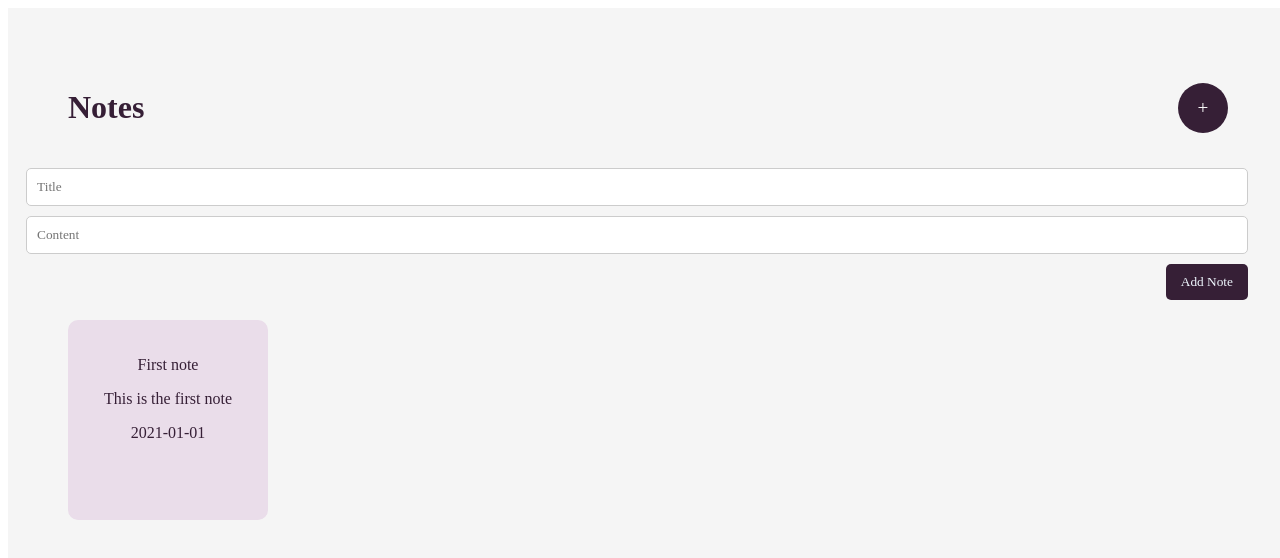
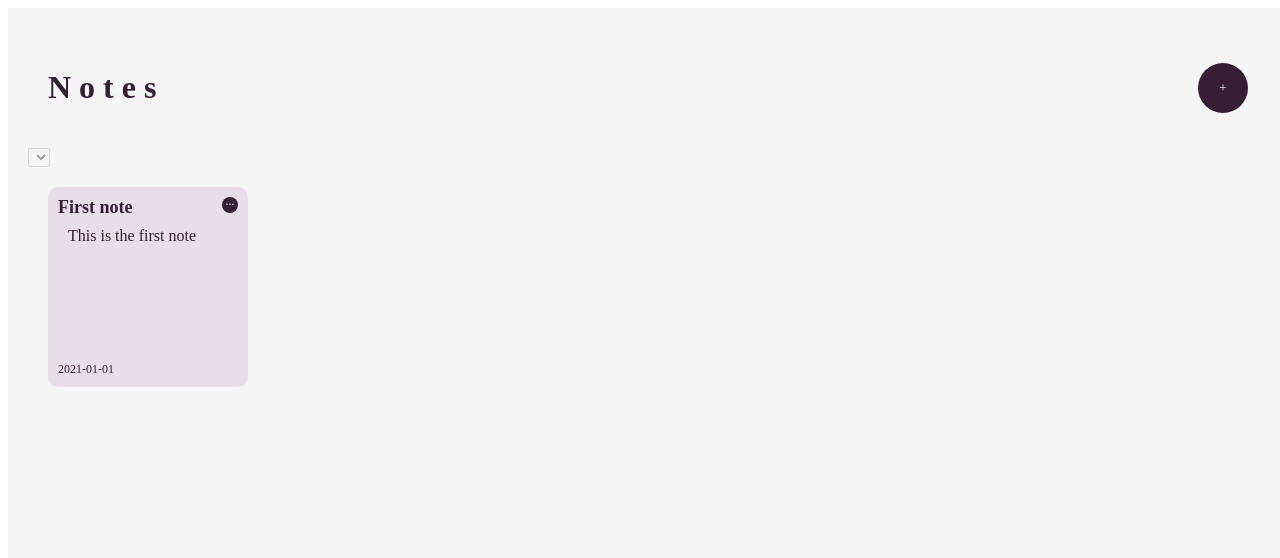
Before and after one commit to boybutterfly1/Notes, a Vue app: page / in a window 1280 px wide. Shown: the top 558 px of the page. Built offline with nearby package versions, Linux system fonts and the light colour scheme.

Commit message:
NotesItem buttons

```diff
--- a/src/App.vue
+++ b/src/App.vue
@@ -1,5 +1,5 @@
 <script setup>
-import NotesForm from '@/components/NotesForm.vue'
+import NotesHeader from '@/components/NotesHeader.vue'
 import NotesList from '@/components/NotesList.vue'
 import { useNotesStore } from '@/store/index'
 import { ref } from 'vue';
@@ -10,24 +10,18 @@ const notesStore = useNotesStore();
 
 <template>
   <main>
-    <div class="container">
-      <header>
-        <h1 style="font-weight:900;">Notes</h1>
-        <button>+</button>
-      </header>
-      <notes-form>
-
-      </notes-form>
+      <notes-header />
+      <select disabled value="">Sort by
+        <option v-for="option in sortOptions"></option>
+      </select>
       <notes-list
       :notes="notesStore.notes"
       />
-    </div>
   </main>
 </template>
 
 <style scoped>
 * {
-
   font-family: Avenir;
 }
 main {
@@ -37,15 +31,9 @@ main {
   padding: 20px;
   box-sizing: border-box;
   background-color: #f5f5f5;
-  text-align: center;
   color: #361f36;
 }
-header {
-  margin: 20px;
-  display: flex;
-  justify-content: space-between;
-  align-items: center;
-}
+
 header button {
   width: 50px;
   height: 50px;
@@ -62,11 +50,6 @@ header button:hover {
   background-color: #662d66;
 }
 .container {
-  margin: 0 auto;
   padding: 20px;
 }
-.cards-container {
-  display: flex;
-  flex-wrap: wrap;
-}
 </style>
--- a/src/components/NotesForm.vue
+++ b/src/components/NotesForm.vue
@@ -1,5 +1,5 @@
 <script setup>
-import ItemButton from '@/components/UI/ItemButton.vue'
+import MyButton from '@/components/UI/MyButton.vue'
 import { useNotesStore } from '@/store/index'
 import { ref } from 'vue'
 
@@ -35,11 +35,11 @@ const addNote = () => {
             v-model="note.content"
             placeholder="Content"
         >
-        <item-button
+        <my-button
             @click="addNote"
         >
             Add Note
-        </item-button>
+        </my-button>
     </div>
 
 </template>
--- /dev/null
+++ b/src/components/NotesHeader.vue
@@ -0,0 +1,55 @@
+<script setup>
+import MyButton from '@/components/UI/MyButton.vue'
+import NotesForm from '@/components/NotesForm.vue'
+import { ref } from 'vue'
+
+const modal = ref(false)
+</script>
+
+<template>
+  <header>
+    <h1 style="font-weight:900;">N o t e s</h1>
+    <my-button
+      style="height: 50px; width: 50px; border-radius: 100%;"
+      @click="modal = true"
+    >+</my-button>
+  </header>
+  <div class="modal" v-if="modal" @click="modal = false">
+    <div class="modal-content" @click.stop>
+      <notes-form/>
+    </div>
+  </div>
+</template>
+
+<style scoped>
+header {
+  margin: 20px;
+  display: flex;
+  justify-content: space-between;
+  align-items: center;
+}
+.modal {
+    position: absolute;
+    width: 100%;
+    height: 100%;
+    background-color: rgba(0, 0, 0, 0.55);
+    transform: translate(-50%, -50%);
+    top: 50%;
+    left: 50%;
+    display: flex;
+    align-items: center;
+    justify-content: center;
+    z-index: 10;
+  }
+
+.modal-content {
+    width: 750px;
+    background-color: #f5f5f5;
+    border-radius: 10px;
+    padding: 30px;
+    position: relative;
+    display: flex;
+    flex-direction: column;
+  }
+
+</style>
--- a/src/components/NotesItem.vue
+++ b/src/components/NotesItem.vue
@@ -1,22 +1,47 @@
 <script setup>
-  import ItemButton from '@/components/UI/ItemButton.vue';
+  import MyButton from '@/components/UI/MyButton.vue';
   import { defineProps } from 'vue';
+  import { useNotesStore } from '@/store/index'
+  import { ref } from 'vue';
 
+  const notesStore = useNotesStore();
   const props = defineProps({
     note: {
       type: Object,
       required: true
     },
+
   });
+  const more = ref(false);
+
+  const deleteNote = () => {
+    notesStore.deleteNote(props.note);
+  };
+
+  const editNote = () => {
+    notesStore.editNote(props.note);
+  };
 </script>
 
 <template>
   <div class="card">
-        <p>{{ note.title }}</p>
-        <p>{{ note.content }}</p>
-        <p>{{ note.date }}</p>
+      <span class="title">{{ note.title }}</span>
+      <span class="content">{{ note.content }}</span>
+      <span class="date">{{ note.date }}</span>
+      <my-button class="more-button"
+        @click="more = true"
+      >
+        <span class="more-span">...</span>
+      </my-button>
+      <div v-if="more" class="more-tab" @click="more = false">
+        <div class="more-content" @click.stop>
+          <button>Edit</button>
+          <button
+            @click="deleteNote"
+          >Delete</button>
         </div>
-
+      </div>
+  </div>
 </template>
 
 <style scoped>
@@ -27,9 +52,60 @@
 padding: 20px;
 box-sizing: border-box;
 background-color: #eaddea;
-  text-align: center;
 color: #361f36;
 border-radius: 10px;
+position: relative;
+display: flex;
+}
+.card .title {
+position: absolute;
+top: 10px;
+left: 10px;
+font-size: 18px;
+font-weight: bold;
 }
 
+.card .content {
+margin-top: 20px;
+font-size: 16px;
+}
+
+.card .date {
+position: absolute;
+bottom: 10px;
+left: 10px;
+font-size: 12px;
+}
+.card .more-button {
+  position: absolute;
+  top: 10px;
+  right: 10px;
+  font-size: 12px;
+  padding: 5px;
+  width: 16px;
+  height: 16px;
+  border-radius: 100%;
+  display: flex;
+  justify-content: center;
+  align-items: center;
+}
+.more-span{
+  margin-bottom: 6px;
+}
+.more-tab {
+  position: absolute;
+  top: 0;
+  right: 0;
+  width: 60px;
+  background-color: #fff;
+  border: 1px solid #ccc;
+  border-radius: 4px;
+  z-index: 10;
+}
+
+.more-content {
+  display: flex;
+  flex-direction: column;
+  position: relative;
+}
 </style>
--- a/src/components/NotesList.vue
+++ b/src/components/NotesList.vue
@@ -14,7 +14,7 @@
 </script>
 
 <template>
-    <div>
+    <div class="cards-container">
         <notes-item
             v-for="note in notes"
             :key="note.id"
@@ -24,5 +24,8 @@
 </template>
 
 <style scoped>
-
+   .cards-container {
+    display: flex;
+    flex-wrap: wrap;
+    }
 </style>
--- a/src/store/index.js
+++ b/src/store/index.js
@@ -12,7 +12,7 @@ export const useNotesStore = defineStore('notesStore', {
       { value: 'date', text: 'Date' }
     ],
     searchQuery: '',
-    selectedSort: ''
+    selectedSort: '',
   }),
 
   getters: {
```
Also changed, not shown: src/components/UI/MyButton.vue (renamed from src/components/UI/ItemButton.vue), src/components/UI/MyModal.vue (added). Lines whose indentation alone changed are shown as unchanged.
